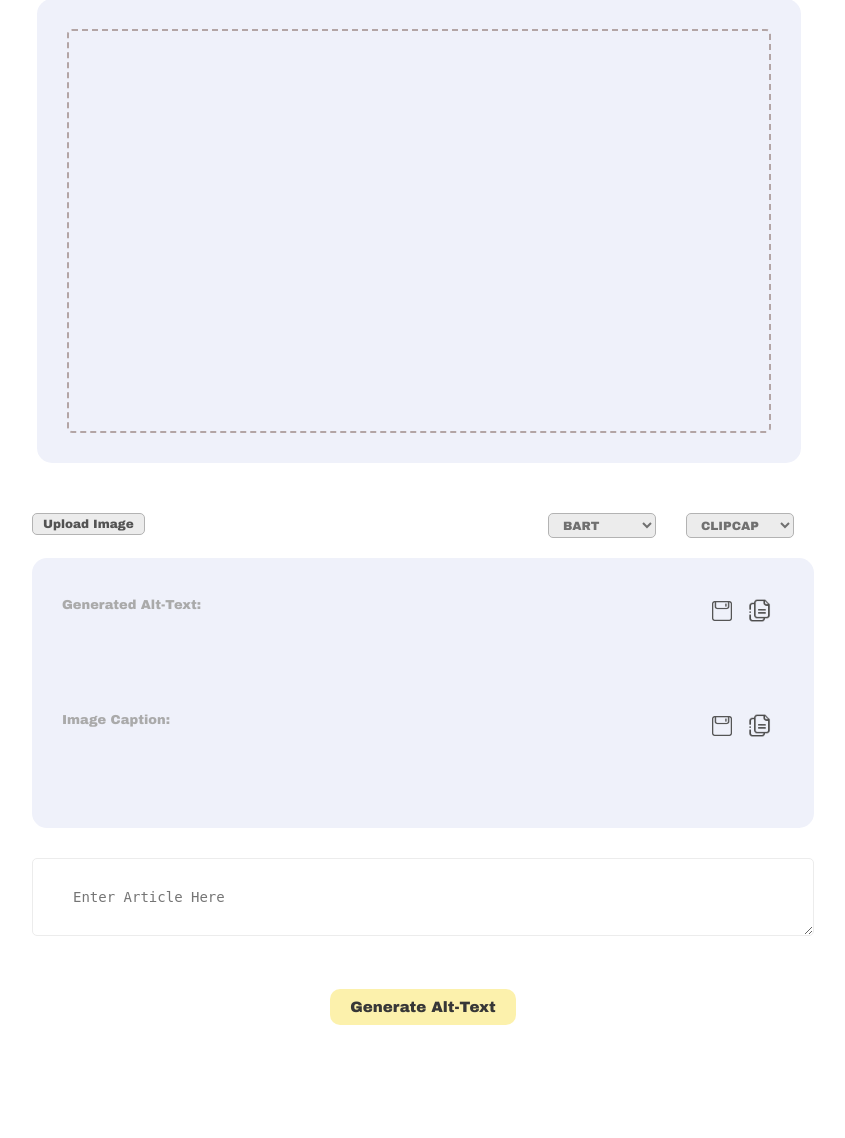
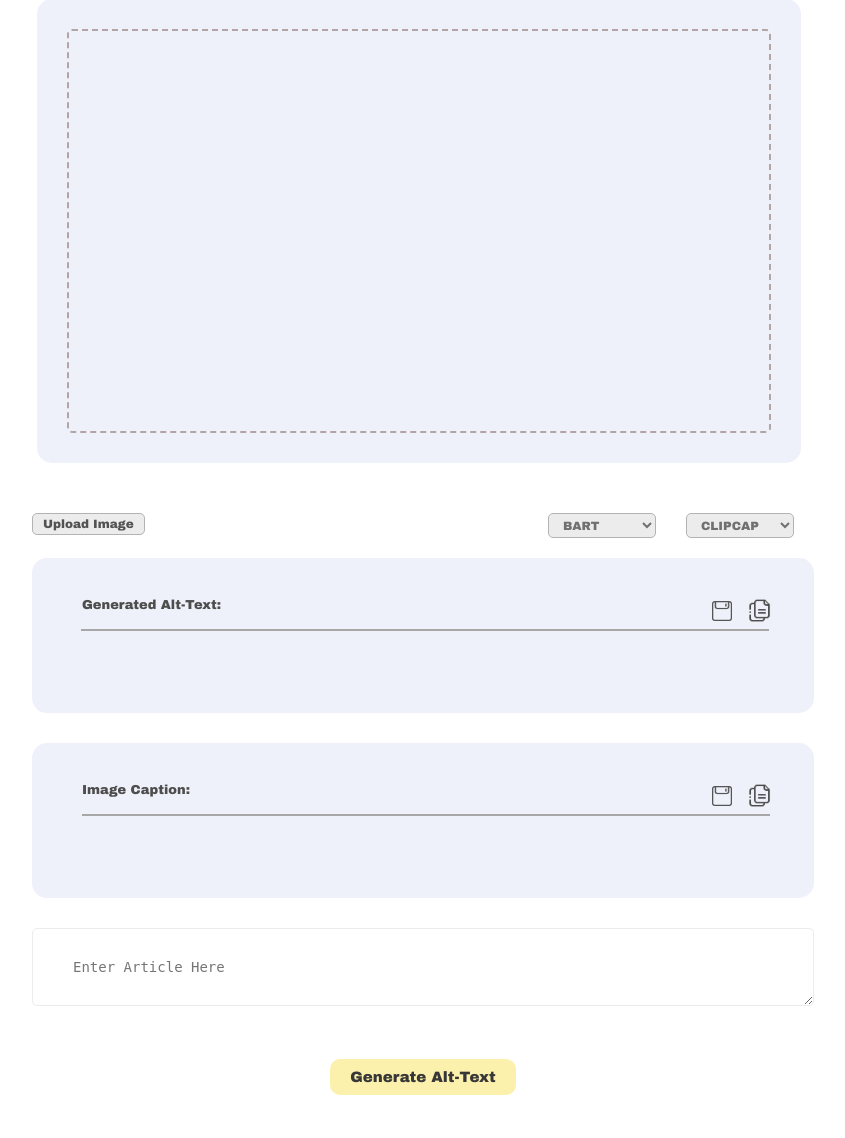
Before and after one commit to ramisdeadd/contextual-alt_text, a FastAPI app: page / in a window 1280 px wide. Shown: the part 1001-2139 px from the top of the page, without its empty margins (217-1062 px from the left). Run offline with FastAPI, Linux system fonts and the light colour scheme.

Commit message:
alt text and image caption results has been seperated in different div, added styles to them and a border bottom to easily identifies different results.

```diff
--- a/src/static/styles.css
+++ b/src/static/styles.css
@@ -322,6 +335,10 @@ body{
     color: #535353;
 }
 
+.imgcap-results{
+    margin-left: -20px;
+}
+
 .imgcap_alt button{
     width: 170px;
     height: 25px;
@@ -443,7 +460,20 @@ body{
     color: white;
 }
 
-.results-container {
+.results-container-alt {
+    resize: none;
+    margin-bottom: 30px;
+    border-radius: 5px;
+    width: 750px;
+    height: auto;
+    font-size: 18px;
+    padding-left: 0px;
+    padding-top: 40px;
+    padding-bottom: 30px;
+    margin-left: 20px;
+}
+
+.results-container-imgcap {
     resize: none;
     margin-bottom: 30px;
     border-radius: 5px;
@@ -467,15 +497,29 @@ body{
     padding-top: 0px;
     padding-bottom: 30px;
     margin-left: 20px;
+
+
 }
 
 .alt-title {
     justify-content: space-between;
     display: flex;
     flex-direction: row;
-    color: #aaaaaa;
+    color: #4d4d4d;
     font-size: 13px;
+    position: relative;
+    margin-left: 10px;
+}
 
+.alt-title::after {
+    margin-bottom: -5px;
+    content: "";
+    position: absolute;
+    bottom: 0;
+    left: 9px;
+    width: calc(93% - 0px);
+    height: 2px;
+    background-color: rgb(167, 167, 167);
     margin-left: 10px;
 }
 
@@ -485,11 +529,25 @@ body{
     justify-content: space-between;
     display: flex;
     flex-direction: row;
-    color: #aaaaaa;
+    color: #4d4d4d;
     font-size: 13px;
+    margin-left: 10px;
+    position: relative;
 
+}
+
+.imagecap-title::after {
+    margin-bottom: -5px;
+    content: "";
+    position: absolute;
+    bottom: 0;
+    left: -10px;
+    width: calc(93% - 0px);
+    height: 2px;
+    background-color: rgb(167, 167, 167);
     margin-left: 10px;
 }
+
 
 .results {
     margin-left: 40px;
@@ -937,16 +1007,34 @@ body{
     outline: none
 }
 
-.savecopy-btn {
+.savecopy-btn-alt {
     display: flex;
     flex-direction: row;
     align-items: center;
 }
 
-.icon2 {
+.savecopy-btn-imgcap {
+    display: flex;
+    flex-direction: row;
+    align-items: center;
+}
+
+.icon2-alt {
     margin-right: 30px;
 }
 
-.icon1 {
+.icon1-alt {
     margin-right: 15px;
 }
+
+.icon2-imgcap {
+    margin-right: 50px;
+}
+
+.icon1-imgcap {
+    margin-right: 15px;
+}
+
+.results-title-alt {
+    margin-left: 20px;
+}
--- a/src/templates/pages/index.html
+++ b/src/templates/pages/index.html
@@ -4,7 +4,6 @@
     <!-- Homepage -->
     <section id="home">
         <div class="bg">
-
             {% block navbar%}
             {% include 'layouts/navbar.html' %}
             {% endblock %}
@@ -65,18 +64,18 @@
                         </div>
 
                         <div class="imgcap_alt">
-                            <div class="results-container">
+                            <div class="results-container-alt">
                                 <div class="alt-title">
-                                    <div>
+                                    <div class="results-title-alt">
                                         Generated Alt-Text:
                                     </div>
 
-                                    <div class="savecopy-btn">
-                                        <div class="icon1">
+                                    <div class="savecopy-btn-alt">
+                                        <div class="icon1-alt">
                                             <img src="../../static/images/save.png" width="20px" height="auto">
                                         </div>
 
-                                        <div class="icon2">
+                                        <div class="icon2-alt">
                                             <img src="../../static/images/copy.png" width="25px" height="auto">
                                         </div>
                                     </div>
@@ -86,26 +85,30 @@
                                     <input textarea id="getalttext"></input>
                                 </div>
                             </div>
+                        </div>
 
+                        <div class="imgcap_alt">
+                            <div class="results-container-imgcap">
                                 <div class="imagecap-container">
                                     <div class="imagecap-title">
                                         <div>
                                             Image Caption:
                                         </div>
 
-                                    <div class="savecopy-btn">
-                                        <div class="icon1">
+                                        <div class="savecopy-btn-imgcap">
+                                            <div class="icon1-imgcap">
                                                 <img src="../../static/images/save.png" width="20px" height="auto">
                                             </div>
 
-                                        <div class="icon2">
+                                            <div class="icon2-imgcap">
                                                 <img src="../../static/images/copy.png" width="25px" height="auto">
                                             </div>
                                         </div>
                                     </div>
 
                                     <div class="results">
-                                    <input id="getcaption"></input>
+                                        <input class="imgcap-results" id="getcaption"></input>
+                                    </div>
                                 </div>
                             </div>
                         </div>
```
Also changed, not shown: other parts of src/static/styles.css (+31 -6 lines), src/templates/pages/profile.html (+6 -4 lines). Lines whose indentation alone changed are shown as unchanged.
